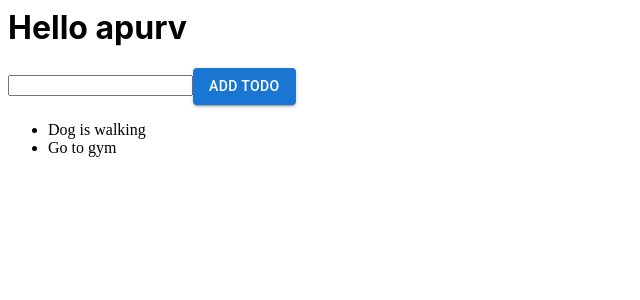
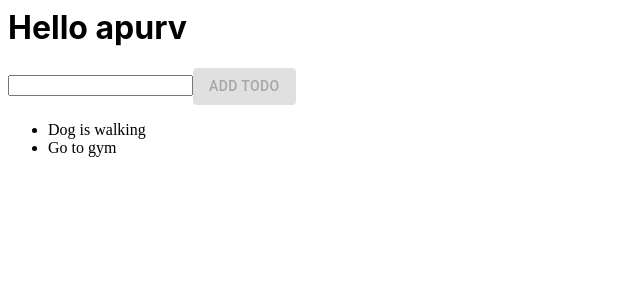
Before and after one commit to Apurv-15/react-todo-app, a React (Create React App) app: page / in a window 1280 px wide. Shown: the top 300 px of the page, without its empty margins (0-640 px from the left). Built offline with nearby package versions, Linux system fonts and the light colour scheme.

Commit message:
1 file modified

```diff
--- a/src/App.js
+++ b/src/App.js
@@ -23,7 +23,15 @@ export default function App() {
           onChange={(event) => setInput(event.target.value)}
         />
 
-        <Button type="submit" onClick={addTodo} variant="contained"> Add todo</Button>
+        <Button
+          disabled={!input}   //for disabling if no input
+          type="submit"
+          onClick={addTodo}
+          variant="contained"
+        >
+          {' '}
+          Add todo
+        </Button>
         {/* <button type="submit" onClick={addTodo}>
           Add todo
         </button> */}
```
